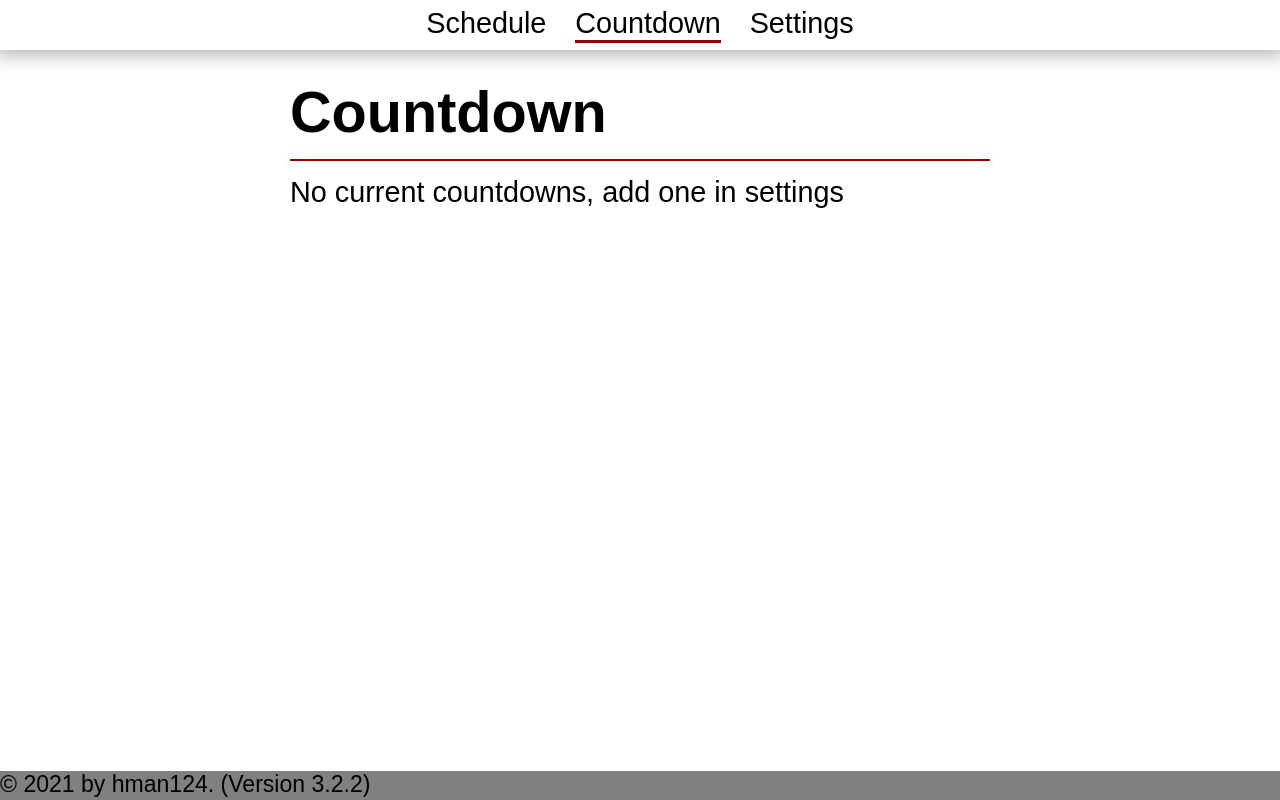
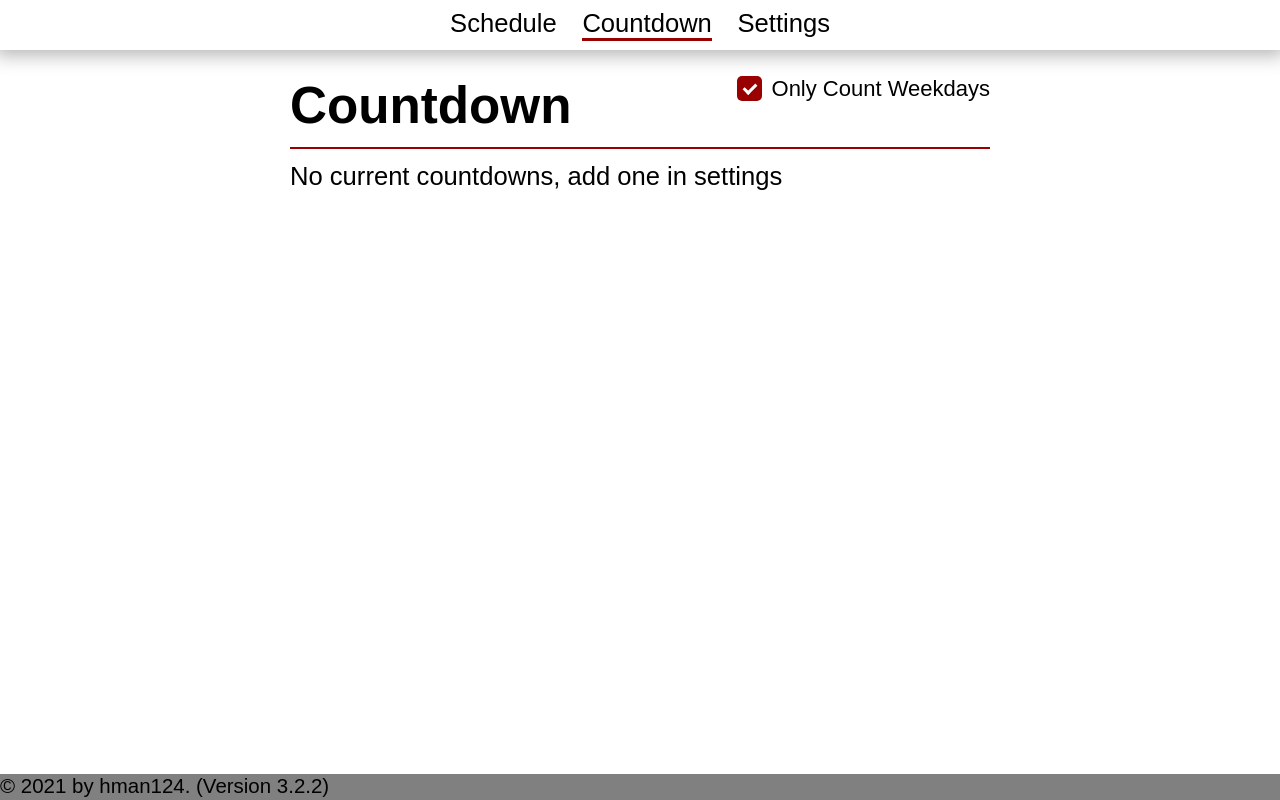
Before and after one commit to hman124/bell-countdown, a React (Vite) app: page / in a window 1280 px wide. Both pictures are taken after a click on the item "Countdown". Built offline with nearby package versions, Linux system fonts and the light colour scheme; a web font is replaced by a local one.

Commit message:
Updated Countdowns and added Weekdays checkbox

```diff
--- a/src/components/DateCountdown.jsx
+++ b/src/components/DateCountdown.jsx
@@ -1,11 +1,13 @@
 import React from "react";
 import "../styles/DateCountdown.css";
+import "../styles/CustomCheckbox.css";
 
 export default class DateCountdown extends React.Component {
   constructor(props) {
     super(props);
     this.state = {
       time: {},
+      weekdaysOnly: true
     };
 
     this.tick = this.tick.bind(this);
@@ -36,17 +38,29 @@ export default class DateCountdown extends React.Component {
       t = new Date(countdown.date),
       d = new Date();
     if (t < d) {
+      // if this countdown has expired, remove it
       const z = this.props.countdownList;
       z.splice(index);
       this.props.setCountdown(z);
       return {};
     } else {
-      while (d < t) {
-        if (!/^[60]{1}$/.test(d.getDay())) {
+
+      // if counting all of the weekdays
+      if(this.state.weekdaysOnly){
+
+        while (d < t) {
+          if (!/^[60]{1}$/.test(d.getDay())) {
             days++;
+          }
+          d.setDate(d.getDate() + 1);
         }
-        d.setDate(d.getDate() + 1);
-    }
+      } else {
+        const tt = t.getTime();
+        const dt = d.getTime();
+        const diff = tt - dt;
+
+        days = Math.trunc(diff / (24*60*60*1000));
+      }
 
       const twelve = new Date();
       twelve.setDate(twelve.getDate()+1);
@@ -73,7 +87,18 @@ export default class DateCountdown extends React.Component {
   render() {
     return (
       <div className="DateCountdown container center">
-        <h1>Countdown</h1>
+        <h1 style={{float:"left"}}>Countdown</h1>
+        <label style={{float:"right"}} className="checkbox-container">
+          Only Count Weekdays
+          <input type="checkbox"
+            onChange={ evt => {
+              this.setState(s=>({weekdaysOnly: !s.weekdaysOnly}), () => {
+                this.tick();
+              });
+            }} checked={this.state.weekdaysOnly}/>
+          <span className="checkmark"></span>
+        </label>
+        <div style={{clear: "both"}}></div>
         <hr/>
         {this.props.countdownList.length == 0 ? (
           <>
@@ -81,7 +106,7 @@ export default class DateCountdown extends React.Component {
           </>
         ) : (
           <>
-          {this.props.countdownList.map((x,i,a)=><>
+          {this.props.countdownList.map((x,i,a)=><React.Fragment key={i}>
             <h3>{x.title}</h3>
             <span>{x.date}</span>
             {/* <hr/> */}
@@ -92,10 +117,9 @@ export default class DateCountdown extends React.Component {
               <li><p>{this.state.time[i]?.secs_until}</p> seconds</li>
             </ul>
             {i !== a.length-1 && <hr/> }
-          </>)}
+          </React.Fragment>)}
           </>
-        )}
-      </div>
+        )}      </div>
     );
   }
 }
--- a/src/components/Settings.jsx
+++ b/src/components/Settings.jsx
@@ -17,11 +17,12 @@ export default class Settings extends React.Component {
       scheduleList: props.scheduleList,
       mobile: window.innerWidth <= 1000,
       navopen: false,
+      countdownModal: {
+        open: false
+      },
       scheduleModal: {
         open: false,
-      }, qrcodeModal: {
-        open: false,
-      },
+      }
     };
 
     this.pages = [
@@ -169,6 +170,8 @@ export default class Settings extends React.Component {
       const r = [...this.props.countdownList, countdown];
       this.props.setCountdown(r);
       this.setState(() => ({ countdownList: r }));
+
+      this.state.countdownModal.close();
     }
   }
 
@@ -265,6 +268,13 @@ export default class Settings extends React.Component {
             )}
             <hr />
             <h3 className="heading">Create</h3>
+            <input type="button" onClick={() => this.setState(s => ({ countdownModal: { open: true } }))} value="Add Countdown" />
+            {this.state.countdownModal.open &&
+              <Modal
+                title="New Countdown"
+                close={() => this.setState(s => ({ countdownModal: { open: false } }))}
+                onLoad={cb => this.setState(s => ({ countdownModal: { ...s.countdownModal, close: cb } }))}>
+
                 <form action="#" onSubmit={this.dateSub}>
                   <label>
                     Date
@@ -298,6 +308,7 @@ export default class Settings extends React.Component {
                   </label>
                   <input type="submit" value="Add Countdown" />
                 </form>
+              </Modal>}
           </>
         );
         break;
@@ -343,27 +354,16 @@ export default class Settings extends React.Component {
                             <i className="fa fa-trash"></i>
                           </button>
                         </td>
-                        {/* <td>
-                          <button className="inline" onClick={() => this.setState({ qrcodeModal: { open: true, index: i } })}>
-                            <i className="fa fa-qrcode"></i>
-                          </button>
-                        </td> */}
                       </tr>
                     </React.Fragment>
                   ))}
                 </tbody>
               </table>) : <p>No schedules yet. Add one below.</p>}
 
-              {this.state.qrcodeModal.open && (
-                <Modal title="Share Schedule" close={()=>this.setState({qrcodeModal: {open: false}})}>
-                  <p>wowsers, content!</p>
-                </Modal>
-              )}
-
             {this.state.scheduleModal.open && (
               <Modal
                 title="Schedule"
-                onLoad={cb=>this.setState(s=>({scheduleModal: {...s.scheduleModal, close: cb}}))}
+                onLoad={cb => this.setState(s => ({ scheduleModal: { ...s.scheduleModal, close: cb } }))}
                 close={() => this.setState({ scheduleModal: { open: false } })}
               >
                 <p>Schedule Name:</p>
--- /dev/null
+++ b/src/styles/CustomCheckbox.css
@@ -0,0 +1,69 @@
+/* The container */
+.checkbox-container {
+    display: block;
+    position: relative;
+    padding-left: 35px;
+    margin-bottom: 12px;
+    cursor: pointer;
+    font-size: 22px;
+    -webkit-user-select: none;
+    -moz-user-select: none;
+    -ms-user-select: none;
+    user-select: none;
+
+}
+
+/* Hide the browser's default checkbox */
+.checkbox-container input {
+    position: absolute;
+    opacity: 0;
+    cursor: pointer;
+    height: 0;
+    width: 0;
+}
+
+/* Create a custom checkbox */
+.checkbox-container .checkmark {
+    border-radius: 5px;
+    position: absolute;
+    top: 0;
+    left: 0;
+    height: 25px;
+    width: 25px;
+    background-color: #eee;
+  }
+
+  /* On mouse-over, add a grey background color */
+  .checkbox-container:hover input ~ .checkmark {
+    background-color: #ccc;
+  }
+
+  /* When the checkbox is checked, add a blue background */
+  .checkbox-container input:checked ~ .checkmark {
+    background-color: var(--theme-main);
+  }
+
+  /* Create the checkmark/indicator (hidden when not checked) */
+  .checkbox-container .checkmark:after {
+    content: "";
+    position: absolute;
+    display: none;
+  }
+
+  /* Show the checkmark when checked */
+  .checkbox-container input:checked ~ .checkmark:after {
+    display: block;
+  }
+
+  /* Style the checkmark/indicator */
+  .checkbox-container .checkmark:after {
+    left: 9px;
+    top: 5px;
+    width: 5px;
+    height: 10px;
+    border: solid white;
+    border-width: 0 3px 3px 0;
+    -webkit-transform: rotate(45deg);
+    -ms-transform: rotate(45deg);
+    transform: rotate(45deg);
+  }
--- a/src/styles/Modal.css
+++ b/src/styles/Modal.css
@@ -9,7 +9,7 @@
   z-index: 300;
   display: grid;
   place-items: center;
-  --header-height: 4rem;
+  --header-height: 3rem;
 }
 
 .popup .content {
--- a/src/styles/index.css
+++ b/src/styles/index.css
@@ -17,7 +17,7 @@
 }
 
 :root {
-    font-size: 1.8rem;
+    font-size: 1.6rem;
     --nav-height: 50px;
     --footer-height: 1rem;
     --main-height: calc(100vh - (var(--nav-height) + var(--footer-height) + env(safe-area-inset-bottom)));
```
Also changed, not shown: package.json (+2 -7 lines), 1 other file (tests, documents, lock files or other folders). Lines whose indentation alone changed are shown as unchanged.
